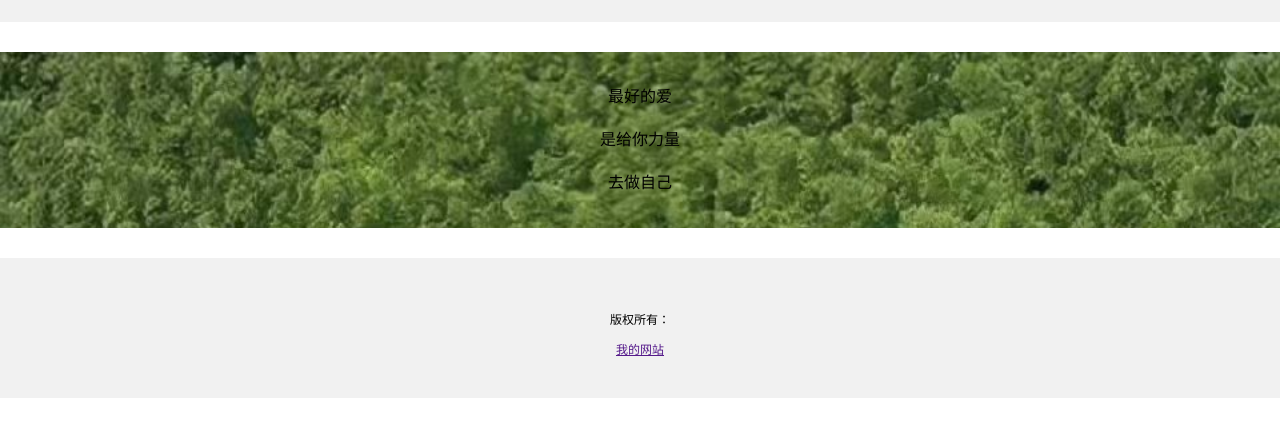
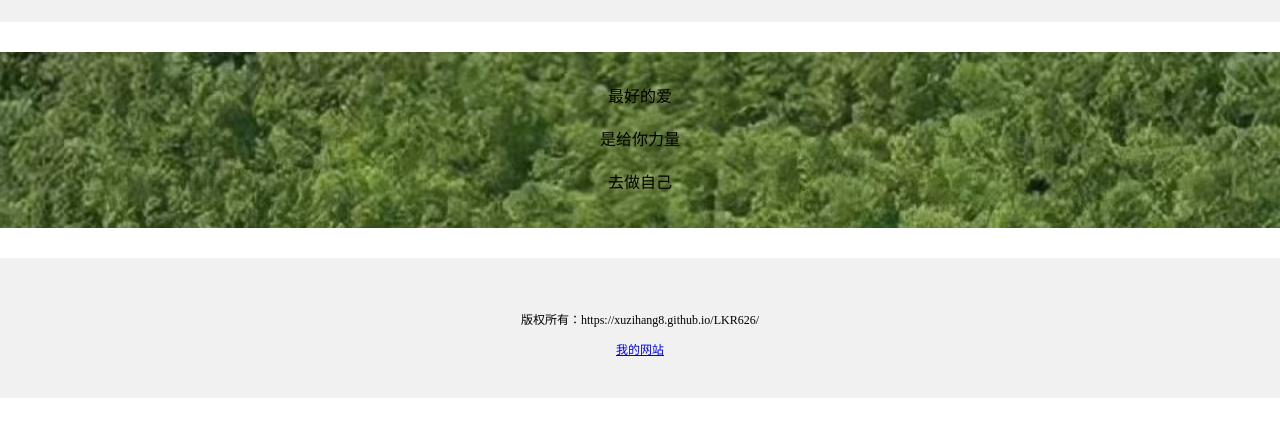
Before and after one commit to XuZihang8/LKR626, a plain HTML site: page LKR626.html in a window 1280 px wide. Shown: the part 212-648 px from the top of the page. Drawn offline with Linux system fonts and the light colour scheme.

Commit message:
LKR626.html

```diff
--- a/LKR626.html
+++ b/LKR626.html
@@ -12,7 +12,7 @@
             padding: 40px;
             "
             >
-            <img scr="file:///C:/Users/43449/Desktop/head1.jpg"width="150px"height="150px">
+            <img scr="head1.jpg"width="150px"height="150px">
         </div>
         <div style="
         background-image:url(background1.jpg);
@@ -33,8 +33,8 @@
         padding: 40px;
         font-size: 12px;
         ">
-        <p>版权所有：</p>
-        <a href="">我的网站</a>
+        <p>版权所有：https://xuzihang8.github.io/LKR626/</p>
+        <a href="https://xuzihang8.github.io/LKR626/">我的网站</a>
         </div>
     </body>
 </html>
```
